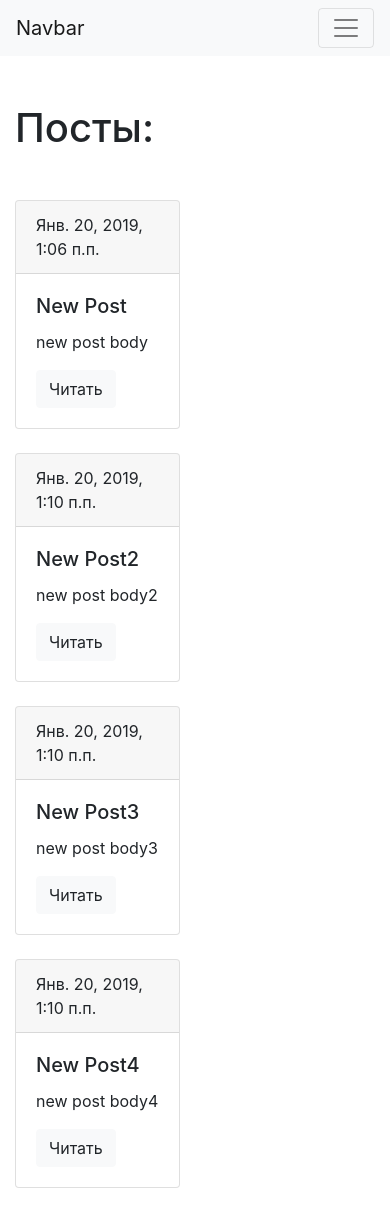
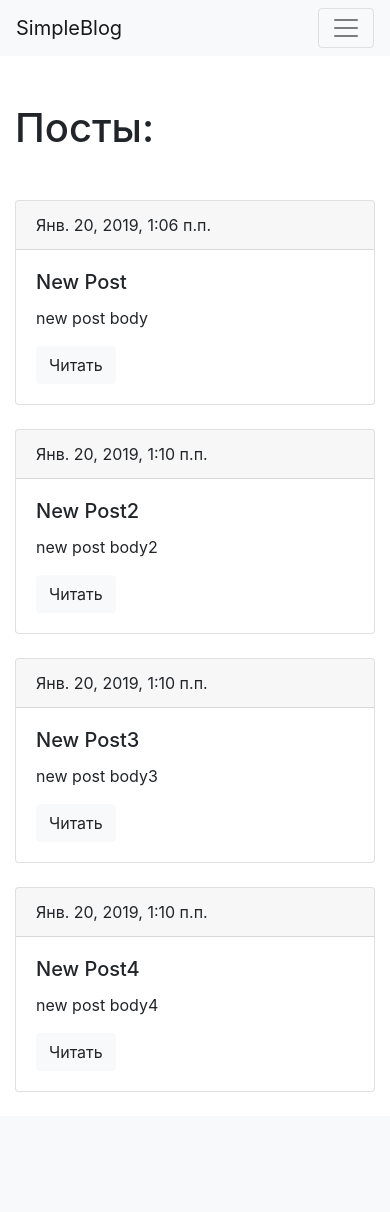
Before and after one commit to 4heck/blog, a Django app: page /blog/ in a window 390 px wide. After the commit the page ends 1092 px from the top, so only its background shows below. Run offline with Django 3.2, Linux system fonts and the light colour scheme; data comes from the database, SQL or seed files in the repository; both versions use the stored data as it was after the commit; some libraries are stand-ins or nearby versions.

Commit message:
added adaptivity

```diff
--- a/app/blogengine/blog/templates/blog/index.html
+++ b/app/blogengine/blog/templates/blog/index.html
@@ -2,12 +2,11 @@
 
 
 {% block title %}
-
+Домашняя
 {% endblock %}
 
 {% block content %}
 	<h1 class="mb-5">Посты:</h1>
-
 	{% for post in posts %}
 		<div class="card mb-4">
 			<div class="card-header">
--- a/app/blogengine/blogengine/settings.py
+++ b/app/blogengine/blogengine/settings.py
@@ -25,7 +25,7 @@ SECRET_KEY = 'qn1imdk%&%yj79l@+rri)7*bj5n-5b@u6&2m3uzm^p7gdnpwts'
 # SECURITY WARNING: don't run with debug turned on in production!
 DEBUG = True
 
-ALLOWED_HOSTS = []
+ALLOWED_HOSTS = ['localhost', '127.0.0.1', 'mamleevruslan43.pythonanywhere.com']
 
 
 # Application definition
--- a/app/blogengine/templates/base.html
+++ b/app/blogengine/templates/base.html
@@ -2,6 +2,7 @@
 <html>
 <head>
 	<link rel="stylesheet" href="https://stackpath.bootstrapcdn.com/bootstrap/4.1.3/css/bootstrap.min.css" integrity="sha384-MCw98/SFnGE8fJT3GXwEOngsV7Zt27NXFoaoApmYm81iuXoPkFOJwJ8ERdknLPMO" crossorigin="anonymous">
+   	<meta name="viewport" content="width=device-width, initial-scale=1.0">
 	<title>
 		{% block title %}
 			BlogEngine
@@ -10,7 +11,7 @@
 </head>
 <body>
 	<nav class="navbar navbar-expand-lg navbar-light bg-light">
-		<a class="navbar-brand" href="#">Navbar</a>
+		<a class="navbar-brand" href="#">SimpleBlog</a>
 		<button class="navbar-toggler" type="button" data-toggle="collapse" data-target="#navbarSupportedContent" aria-controls="navbarSupportedContent" aria-expanded="false" aria-label="Toggle navigation">
 			<span class="navbar-toggler-icon"></span>
 		</button>
@@ -47,11 +48,10 @@
 
 	<div class="container mt-5">
 		<div class="row">
-			<div class="col-6 offset-md-2">
-				{% block content %}
-					No content
-				{% endblock %}
-			</div>
+				<div class="col-md-6 col-xs-12 offset-md-2">
+					{% block content %}
+					{% endblock %}
+				</div>
 		</div>
 	</div>
 
```
Also changed, not shown: app/blogengine/db.sqlite3. Lines whose indentation alone changed are shown as unchanged.
